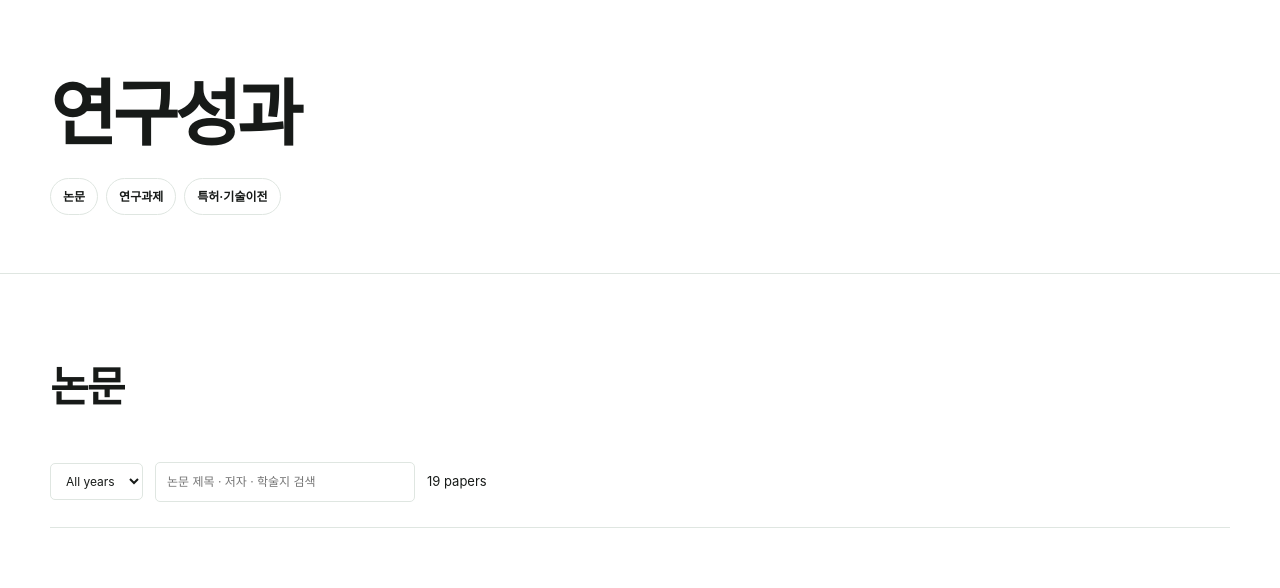
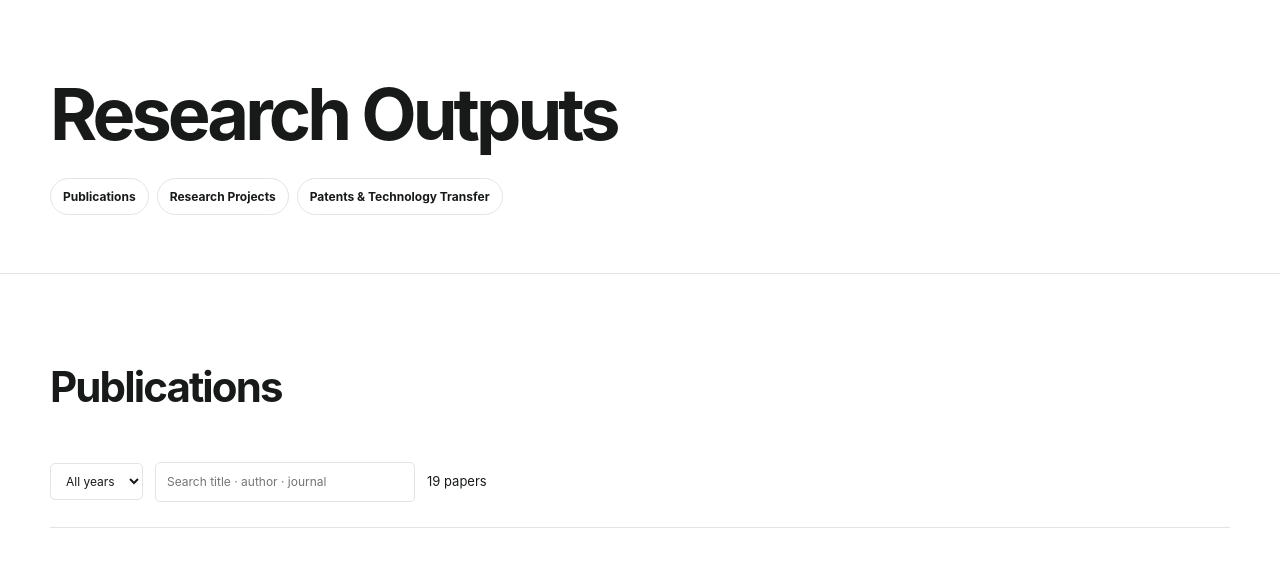
Before and after one commit to CNU-FPFT-Lab/cnu-fpft-lab.github.io, a plain HTML site: page publications.html in a window 1280 px wide. Shown: the part 159-747 px from the top of the page. Drawn offline with Linux system fonts and the light colour scheme.

Commit message:
Translate research outputs page to English

```diff
--- a/publications.html
+++ b/publications.html
@@ -1,9 +1,9 @@
 <!doctype html>
-<html lang="ko"><head><meta charset="utf-8"><meta name="viewport" content="width=device-width,initial-scale=1"><meta name="description" content="FPFT Lab 연구성과: 논문, 연구과제, 특허 및 기술이전."><meta name="theme-color" content="#007a33"><title>연구성과 | FPFT Lab</title><link rel="icon" href="assets/favicon.svg" type="image/svg+xml"><link rel="stylesheet" href="assets/pages.css"><link rel="stylesheet" href="assets/site.css"><link rel="stylesheet" href="assets/home-refine.css"><script src="assets/main.js" defer></script></head>
-<body><a class="skip" href="#main">본문 바로가기</a>
-<header class="site-header"><div class="wrap site-header-inner"><a class="site-brand" href="index.html"><img class="site-brand-logo" src="https://commons.wikimedia.org/wiki/Special:Redirect/file/Logo_of_Chonnam_National_University.svg" alt="전남대학교 로고"><span class="site-brand-text"><strong>식품가공 및 푸드테크 연구실</strong><em>Food Processing and FoodTech Lab</em></span></a><button class="menu-button" aria-expanded="false" aria-controls="navigation" type="button">메뉴</button><nav class="nav" id="navigation" aria-label="주 메뉴"><a href="index.html">홈</a><a href="research.html">연구</a><div class="nav-group"><button type="button">구성원</button><div class="nav-sub"><a href="members.html#pi">연구책임자</a><a href="members.html#students">대학원생</a></div></div><div class="nav-group"><button type="button" aria-current="page">연구성과</button><div class="nav-sub"><a href="#papers">논문</a><a href="#projects">연구과제</a><a href="#patents">특허·기술이전</a></div></div><a href="photos.html">연구실 활동</a><a href="contact.html">문의·오시는 길</a></nav></div></header>
-<main id="main"><section class="page-hero"><div class="wrap"><h1>연구성과</h1><div class="output-tabs"><a href="#papers">논문</a><a href="#projects">연구과제</a><a href="#patents">특허·기술이전</a></div></div></section>
-<section class="section" id="papers"><div class="wrap"><div class="section-head"><div><h2>논문</h2></div></div><div class="publication-tools"><select id="publication-year" aria-label="논문 연도"><option value="all">전체 연도</option></select><input id="publication-search" type="search" placeholder="논문 제목 · 저자 · 학술지 검색"><span id="publication-count"></span></div><div data-publications><p class="loading">논문 데이터를 불러오는 중입니다.</p></div></div></section>
-<section class="section soft" id="projects"><div class="wrap"><div class="section-head"><div><h2>연구과제</h2></div></div><div class="project-list" data-projects><p class="loading">연구과제 데이터를 불러오는 중입니다.</p></div></div></section>
-<section class="section" id="patents"><div class="wrap"><div class="section-head"><div><h2>특허·기술이전</h2></div></div><p class="empty-note">현재 등록된 특허 및 기술이전 실적이 없습니다.</p></div></section></main>
-<footer class="site-footer"><div class="wrap footer-inner"><div><strong>식품가공 및 푸드테크 연구실</strong><p class="footer-cnu">전남대학교 식품공학과</p><p>광주광역시 북구 용봉로 77 · 농업생명과학대학 3호관</p><p>© 2026 FPFT Lab</p></div><div><a href="mailto:ehkim88@jnu.ac.kr">ehkim88@jnu.ac.kr</a><br><a href="contact.html">문의·오시는 길 →</a></div></div></footer></body></html>
+<html lang="en"><head><meta charset="utf-8"><meta name="viewport" content="width=device-width,initial-scale=1"><meta name="description" content="FPFT Lab research outputs: publications, research projects, patents, and technology transfer."><meta name="theme-color" content="#007a33"><title>Research Outputs | FPFT Lab</title><link rel="icon" href="assets/favicon.svg" type="image/svg+xml"><link rel="stylesheet" href="assets/pages.css"><link rel="stylesheet" href="assets/site.css"><link rel="stylesheet" href="assets/home-refine.css"><script src="assets/main.js" defer></script></head>
+<body><a class="skip" href="#main">Skip to content</a>
+<header class="site-header"><div class="wrap site-header-inner"><a class="site-brand" href="index.html"><img class="site-brand-logo" src="https://commons.wikimedia.org/wiki/Special:Redirect/file/Logo_of_Chonnam_National_University.svg" alt="Chonnam National University logo"><span class="site-brand-text"><strong>Food Processing and FoodTech Lab</strong><em>Chonnam National University</em></span></a><button class="menu-button" aria-expanded="false" aria-controls="navigation" type="button">Menu</button><nav class="nav" id="navigation" aria-label="Main navigation"><a href="index.html">Home</a><a href="research.html">Research</a><div class="nav-group"><button type="button">Members</button><div class="nav-sub"><a href="members.html#pi">Principal Investigator</a><a href="members.html#students">Students</a></div></div><div class="nav-group"><button type="button" aria-current="page">Research Outputs</button><div class="nav-sub"><a href="#papers">Publications</a><a href="#projects">Research Projects</a><a href="#patents">Patents &amp; Technology Transfer</a></div></div><a href="photos.html">Activities</a><a href="contact.html">Contact</a></nav></div></header>
+<main id="main"><section class="page-hero"><div class="wrap"><h1>Research Outputs</h1><div class="output-tabs"><a href="#papers">Publications</a><a href="#projects">Research Projects</a><a href="#patents">Patents &amp; Technology Transfer</a></div></div></section>
+<section class="section" id="papers"><div class="wrap"><div class="section-head"><div><h2>Publications</h2></div></div><div class="publication-tools"><select id="publication-year" aria-label="Publication year"><option value="all">All years</option></select><input id="publication-search" type="search" placeholder="Search title · author · journal"><span id="publication-count"></span></div><div data-publications><p class="loading">Loading publication data.</p></div></div></section>
+<section class="section soft" id="projects"><div class="wrap"><div class="section-head"><div><h2>Research Projects</h2></div></div><div class="project-list" data-projects><p class="loading">Loading research project data.</p></div></div></section>
+<section class="section" id="patents"><div class="wrap"><div class="section-head"><div><h2>Patents &amp; Technology Transfer</h2></div></div><p class="empty-note">No registered patents or technology-transfer records are currently listed.</p></div></section></main>
+<footer class="site-footer"><div class="wrap footer-inner"><div><strong>Food Processing and FoodTech Lab</strong><p class="footer-cnu">Department of Food Science and Technology · Chonnam National University</p><p>77 Yongbong-ro, Buk-gu, Gwangju 61186, Republic of Korea · Agricultural Building 3</p><p>© 2026 FPFT Lab</p></div><div><a href="mailto:ehkim88@jnu.ac.kr">ehkim88@jnu.ac.kr</a><br><a href="contact.html">Contact →</a></div></div></footer></body></html>
```
